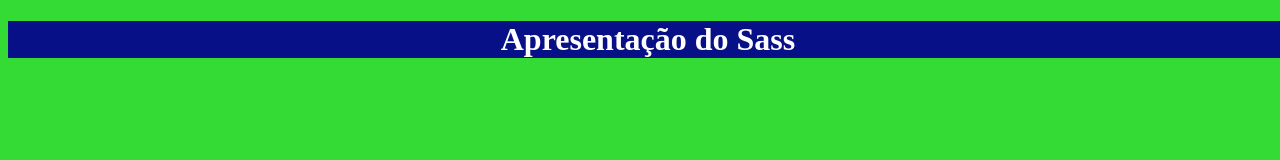
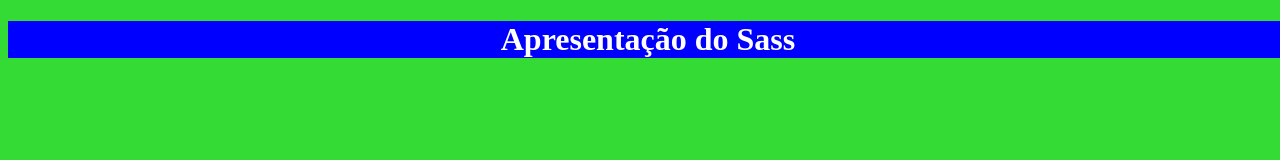
Before and after one commit to Gabrieltggv/Sass-study, a plain HTML site: page introducao_1/index.html in a window 1280 px wide. Drawn offline with Linux system fonts and the light colour scheme.

Commit message:
first introductory project

```diff
--- a/introducao_1/sass/style.sass
+++ b/introducao_1/sass/style.sass
@@ -1,4 +1,6 @@
 $bg-color: #34db34
+$font-color: #fff
+$teste: blue
 body
     background-color: $bg-color
     width: 100%
@@ -7,5 +9,6 @@
     width: 100%
     background-color: #071086
     h1
-        color: #fff
+        color: $font-color
         text-align: center
+        background-color: $teste
```
Also changed, not shown: introducao_1/css/style.css.
